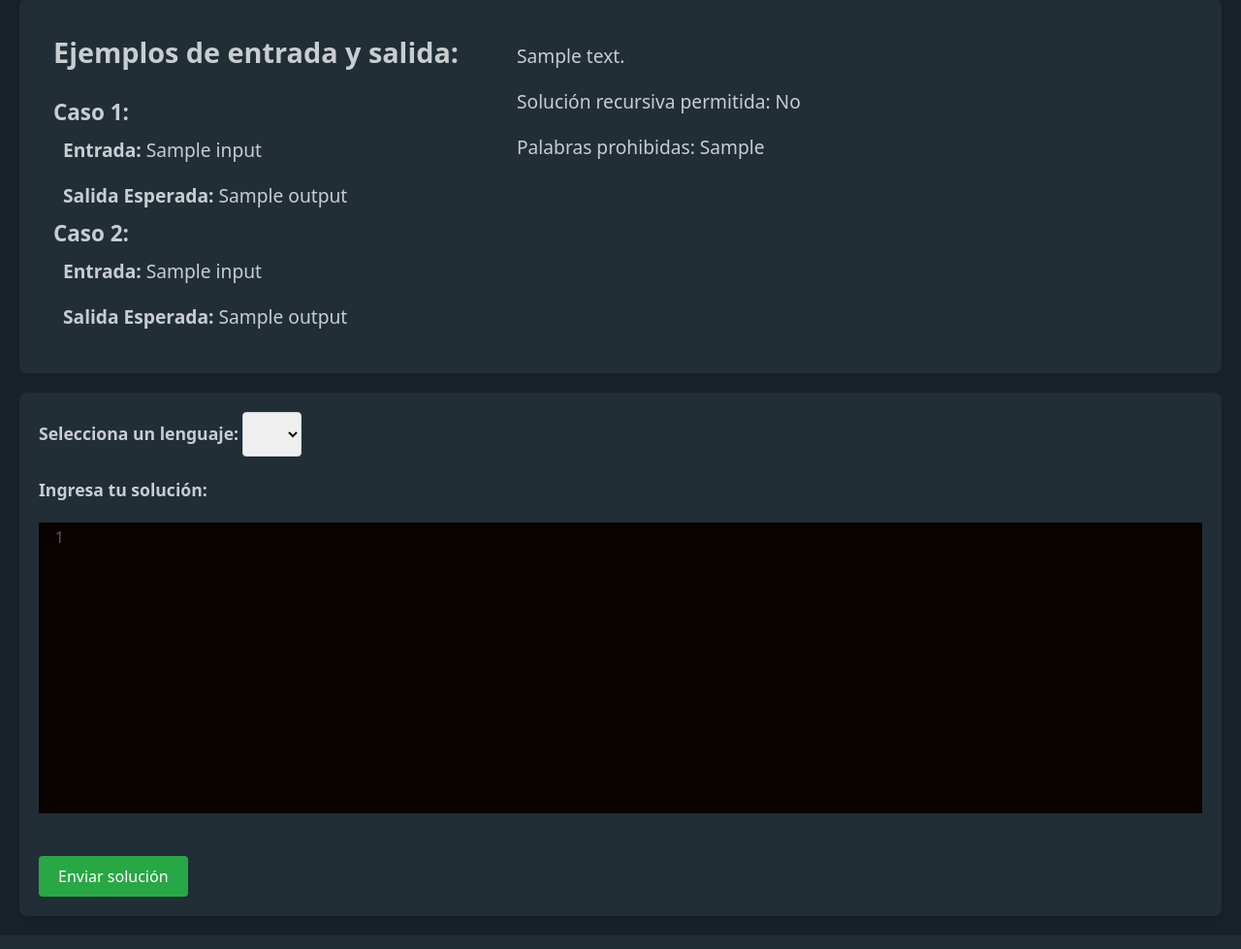
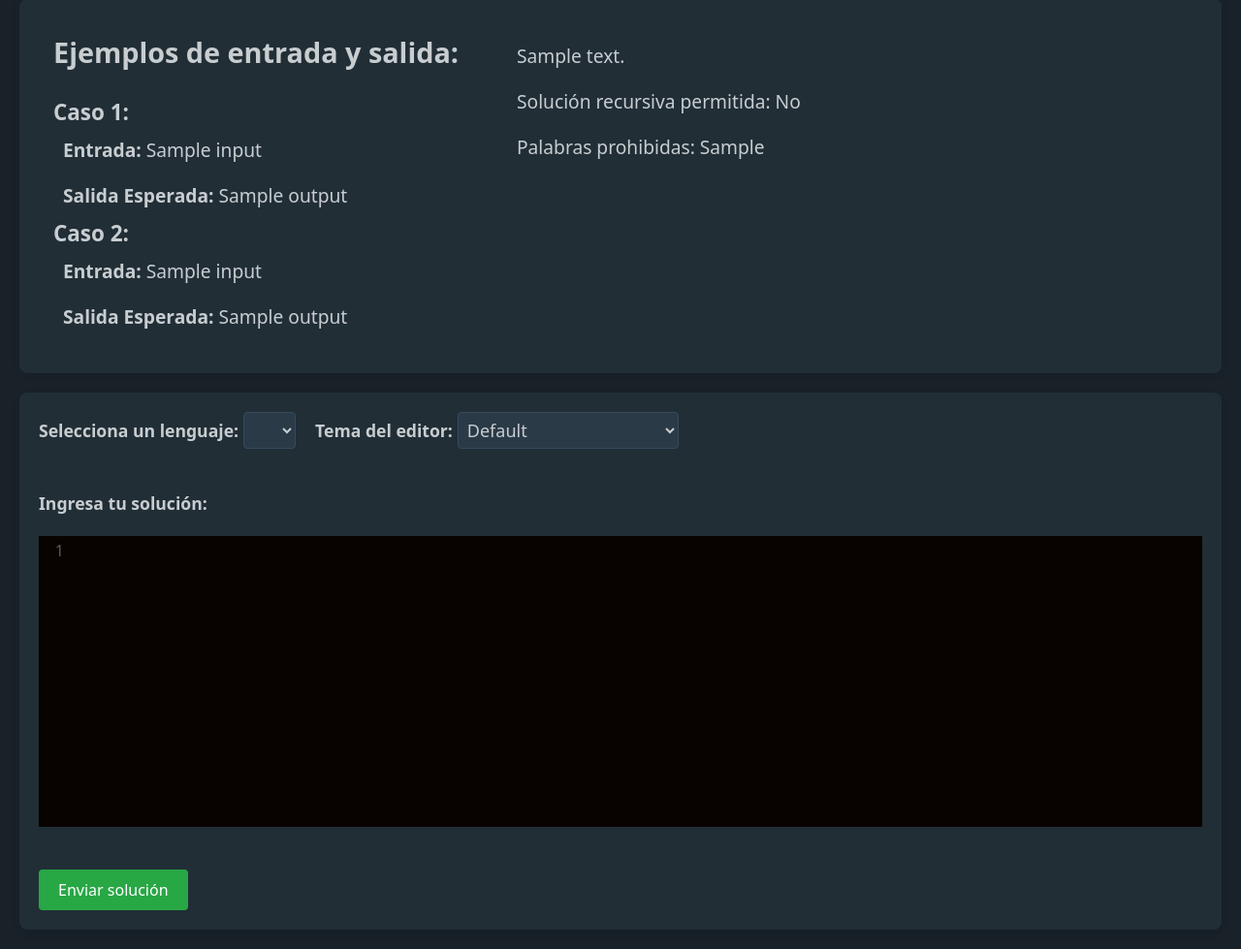
Before and after one commit to Fernando2205/leetcode-clone, a Python web app: template templates/problem_detail.html in a window 1280 px wide. Shown: the part 139-1118 px from the top of the page at 97% size. Run offline with Jinja, Linux system fonts and the light colour scheme; the template is opened without the code that fills it: most values are stand-ins (such as "Sample title", 1, 10 or a date in 2020); some libraries are stand-ins or nearby versions.

Commit message:
Enhance problem detail page: improve form layout, add theme selection, and implement theme persistence

```diff
--- a/static/css/problem_detail.css
+++ b/static/css/problem_detail.css
@@ -1,44 +1,39 @@
 @import url(../css/general-styles.css);
 
 
-h1{
+h1 {
   margin: 0;
 }
+
 body {
   background-color: #192229;
   color: #C8CDD0;
 }
 
-form{
+form {
   flex-direction: column;
 }
 
 main {
-    margin: 20px ;
-    padding: 20px;
-    background-color: #212E36;
-    box-shadow: 0 4px 8px rgba(0, 0, 0, 0.1);
-    border-radius: 8px;
+  margin: 20px;
+  padding: 20px;
+  background-color: #212E36;
+  box-shadow: 0 4px 8px rgba(0, 0, 0, 0.1);
+  border-radius: 8px;
 }
 
-.solution-form label{
+.solution-form label {
   font-size: 1.1rem;
   font-weight: bold;
 }
 
-.solution-form select,
-textarea {
-    padding: 10px;
-    border: 1px solid #ced4da;
-    border-radius: 4px;
-    font-size: 1em;
-}
+
 form input[type="submit"] {
   background-color: #28a745;
   font-size: 1em;
   color: white;
   border: none;
-  padding: 10px 20px ;
+  padding: 10px 20px;
   cursor: pointer;
   border-radius: 4px;
   transition: 0.5s;
@@ -58,7 +53,8 @@ form input[type="submit"]:hover {
   box-shadow: 0 0 10px rgba(0, 0, 0, 0.1);
 }
 
-.examples-div h2, .examples-div h3 {
+.examples-div h2,
+.examples-div h3 {
   margin-top: 0;
 }
 
@@ -78,12 +74,49 @@ form input[type="submit"]:hover {
   border-left: 5px solid #dc3545;
 }
 
-.explanation{
+.explanation {
   width: 60%;
   font-size: 1.2rem;
   font-weight: 500;
 }
-.examples{
+
+.examples {
   font-size: 1.2rem;
   width: 40%;
 }
+
+.options {
+  display: flex;
+  align-items: center;
+  font-size: 1rem;
+}
+
+.options select {
+  font-size: 18px;
+  padding: 5px;
+}
+
+#language {
+  background-color: #2A3A47;
+  color: #C8CDD0;
+  border: 1px solid #364B5D;
+  margin-left: 5px;
+  border-radius: 4px;
+
+}
+
+#language:hover {
+  border-color: #4A6B8C;
+}
+
+#theme {
+  margin-left: 5px;
+  border-radius: 4px;
+  background-color: #2A3A47;
+  color: #C8CDD0;
+  border: 1px solid #364B5D;
+}
+
+#theme:hover {
+  border-color: #4A6B8C;
+}
--- a/templates/problem_detail.html
+++ b/templates/problem_detail.html
@@ -66,6 +66,7 @@
     <main>
         <form class="solution-form" id=" solution-form" method="POST" action="/submit_solution">
             <input type="hidden" name="problem_id" value="{{ problem.id }}">
+            <div class="options">
                 <label for="language">Selecciona un lenguaje:</label>
                 <select id="language" name="language" onchange="updateEditor()">
                     <option value=""></option>
@@ -73,6 +74,17 @@
                     <option value="{{ lang }}">{{ lang }}</option>
                     {% endfor %}
                 </select>
+
+                <label for="theme" style="margin-left: 20px;">Tema del editor:</label>
+                <select id="theme" name="theme" onchange="changeTheme()">
+                    <option value="default">Default</option>
+                    <option value="3024-night">3024 Night</option>
+                    <option value="tomorrow-night-bright">Tomorrow Night Bright</option>
+                    <option value="isotope">Isotope</option>
+
+                </select>
+            </div>
+
             <br><br>
             <label for="solution_code">Ingresa tu solución:</label><br><br>
             <textarea id="solution_code" name="solution_code" rows="20" cols="80"></textarea><br><br>
@@ -81,11 +93,24 @@
     </main>
 
     <script>
+        window.onload = function () {
+            var savedTheme = localStorage.getItem('code_editor_theme');
+            if (savedTheme) {
+                document.getElementById("theme").value = savedTheme;
+            }
+        };
+        function changeTheme() {
+            var theme = document.getElementById("theme").value;
+            editor.setOption("theme", theme);
+            localStorage.setItem('code_editor_theme', theme); // Save theme preference
+        }
+
+
         var editor = CodeMirror.fromTextArea(document.getElementById("solution_code"), {
             lineNumbers: true,
             matchBrackets: true,
             autoCloseBrackets: true,
-            theme: "3024-night",
+            theme: localStorage.getItem('code_editor_theme') || "3024-night", // Load saved theme or default
             extraKeys: {
                 "Ctrl-Space": "autocomplete",
             },
@@ -117,7 +142,7 @@
             },
             "Java": function (inputParams, outputType) {
                 let params = inputParams.map(param => `${typeMapping["Java"][param.type]} ${param.name}`).join(", ");
-                // Usando 4 espacios para la indentación estándar de Java
+
                 return `class Solution {
     public static ${typeMapping["Java"][outputType]} solution(${params}) {
         // Implementa tu solución aquí
```
Lines whose indentation alone changed are shown as unchanged.
